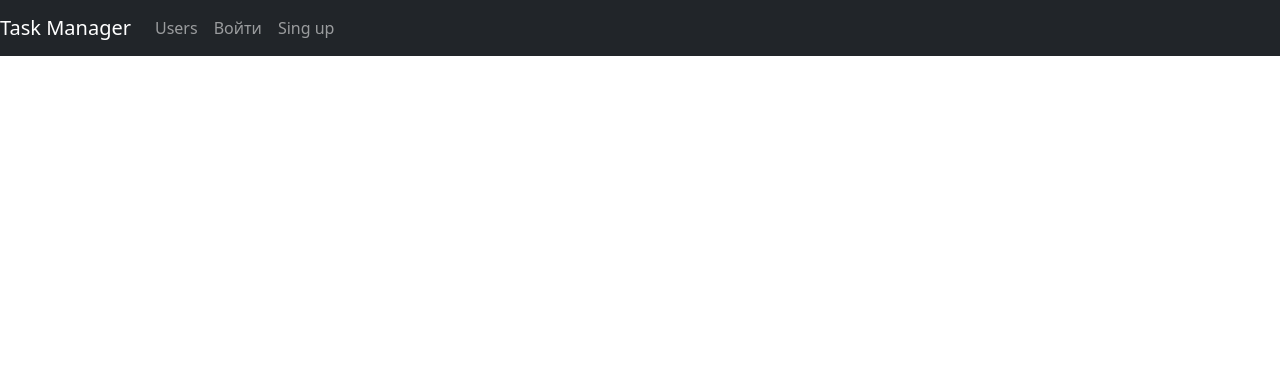
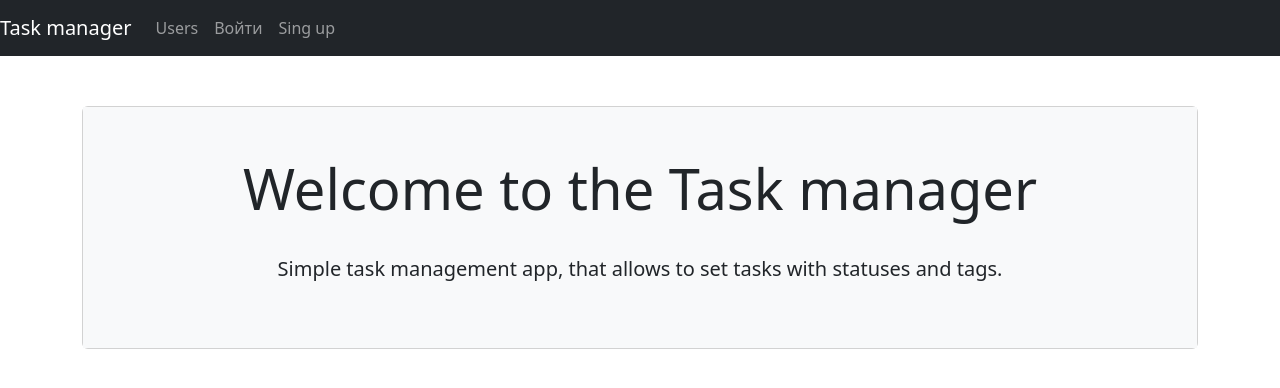
Before and after one commit to Dzigr/Task-manager, a Django app: page / in a window 1280 px wide. Shown: the top 388 px of the page. Run offline with Django 4.2, Linux system fonts and the light colour scheme; some libraries are stand-ins or nearby versions.

Commit message:
Update templates

```diff
--- a/task_manager/templates/base.html
+++ b/task_manager/templates/base.html
@@ -10,13 +10,16 @@
 
 <head>
         <meta charset="UTF-8">
-        <title>{% trans 'Home page' %}</title>
+        <title>
+            {% block title %}
+            {% endblock %}
+        </title>
 </head>
 
 <body>
     <header>
   <nav class="navbar navbar-expand-lg navbar-dark bg-dark">
-    <a class="navbar-brand" href="#">{% trans 'Task Manager' %}</a>
+    <a class="navbar-brand" href="#">{% trans 'Task manager' %}</a>
     <button class="navbar-toggler" type="button" data-toggle="collapse" data-target="#navbarCollapse"
             aria-controls="navbarCollapse" aria-expanded="false" aria-label="Toggle navigation">
       <span class="navbar-toggler-icon"></span>
--- /dev/null
+++ b/task_manager/templates/index.html
@@ -0,0 +1,19 @@
+{% extends 'base.html' %}
+{% load i18n %}
+
+{% block title %}{% trans 'Task manager' %}{% endblock %}
+
+{% block content %}
+<main role="main" class="container" style="margin-top: 50px">
+    <div class="card text-center">
+        <div class="card-body p-5 bg-light">
+            <div class="d-flex flex-column">
+            <h1 class="display-4">{% trans 'Welcome to the Task manager' %}</h1>
+            <br>
+            <p class="lead">{% trans 'Simple task management app, that allows to set tasks with statuses and tags.' %}</p>
+        </div>
+        </div>
+    </div>
+</main>
+
+{% endblock content %}
--- a/task_manager/urls.py
+++ b/task_manager/urls.py
@@ -16,10 +16,10 @@ Including another URLconf
 """
 from django.contrib import admin
 from django.urls import path
-from task_manager import views
+from django.views.generic import TemplateView
 
 
 urlpatterns = [
-    path('', views.index),
+    path('', TemplateView.as_view(template_name='index.html'), name='main'),
     path('admin/', admin.site.urls),
 ]
--- a/task_manager/views.py
+++ /dev/null
@@ -1,9 +0,0 @@
-from django.shortcuts import render
-from django.utils.translation import gettext as _
-
-
-def index(request):
-    return render(
-        request,
-        'base.html',
-    )
```
Also changed, not shown: task_manager/locale/ru/LC_MESSAGES/django.po, 1 other file.
